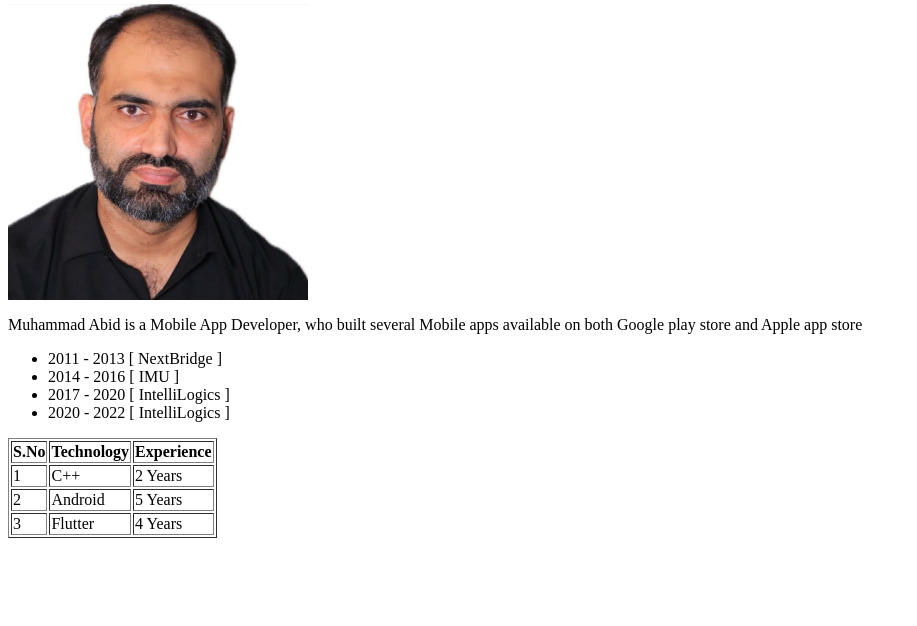
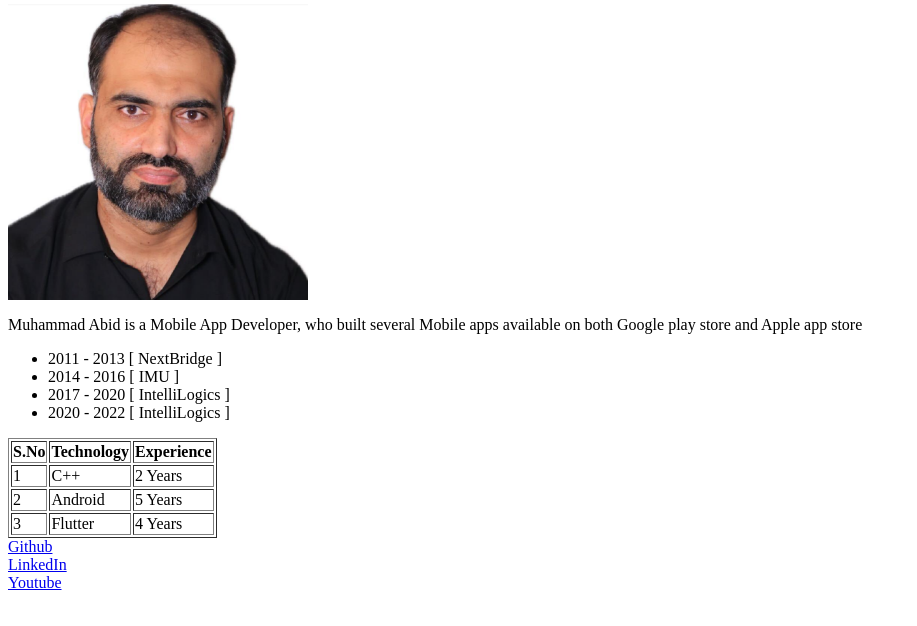
Before and after one commit to abidroid/MyWebProject, a plain HTML site: page index.html in a window 1280 px wide. Shown: the part 66-692 px from the top of the page, without its empty margins (0-917 px from the left). Drawn offline with Linux system fonts and the light colour scheme.

Commit message:
anchor tag added

```diff
--- a/index.html
+++ b/index.html
@@ -36,5 +36,11 @@
                 <td>4 Years</td>
             </tr>
         </table>
+
+        <a href="https://github.com/abidroid">Github</a>
+        <br/>
+        <a href="https://linkedin.com/in/abidroid">LinkedIn</a>
+        <br/>
+        <a href="https://youtube.com/@IntelliLogics">Youtube</a>
         </body>
 </html>
```
